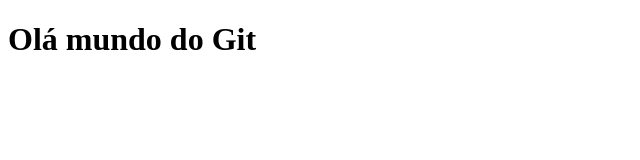
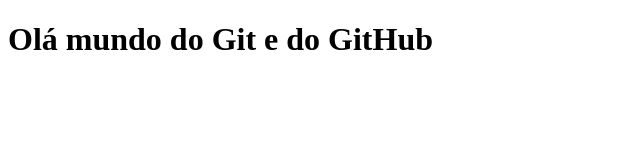
Before and after one commit to Bassiro-prog/Aula-de-git, a plain HTML site: page index.html in a window 1280 px wide. Shown: the whole page, without its empty margins (0-640 px from the left). Drawn offline with Linux system fonts and the light colour scheme; files whose address does not match are found by name.

Commit message:
Adicionamos a palavra GitHuh

```diff
--- a/index.html
+++ b/index.html
@@ -7,7 +7,7 @@
     <link rel="stylesheet" href="index.html">
 </head>
 <body>
-    <h1>Olá mundo do Git</h1>
+    <h1>Olá mundo do Git e do GitHub</h1>
     <script src="js/index.js">
 
         function somar(){
```
